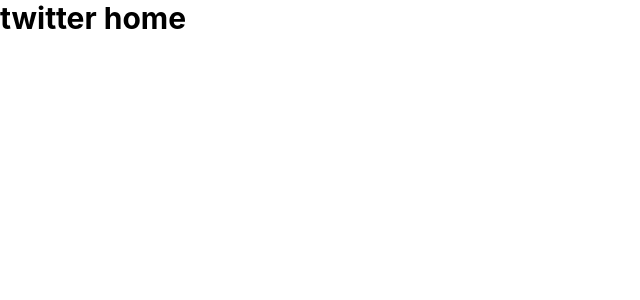
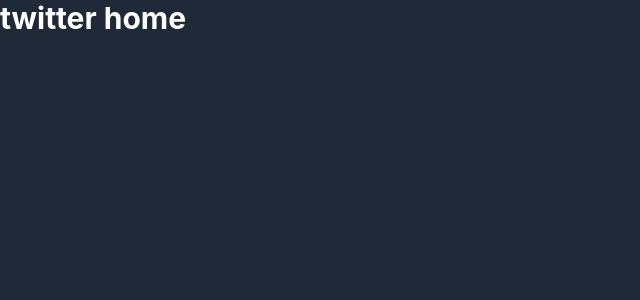
Before and after one commit to mzmt/twitter-nextjs, a Next.js app: page /home in a window 1280 px wide. Shown: the top 300 px of the page, without its empty margins (0-640 px from the left). Built offline with nearby package versions, Linux system fonts and the light colour scheme.

Commit message:
add _document.tsx

```diff
--- /dev/null
+++ b/pages/_document.tsx
@@ -0,0 +1,17 @@
+import Document, { Html, Head, Main, NextScript } from 'next/document'
+
+class MyDocument extends Document {
+  render() {
+    return (
+      <Html>
+        <Head></Head>
+        <body className='bg-gray-800'>
+          <Main />
+          <NextScript />
+        </body>
+      </Html>
+    )
+  }
+}
+
+export default MyDocument
--- a/pages/home.tsx
+++ b/pages/home.tsx
@@ -10,7 +10,7 @@
         <link rel="icon" href="/favicon.ico" />
       </Head>
 
-      <main>
+      <main className='text-white'>
         <h1 className="text-3xl font-bold">
           twitter home
         </h1>
```
